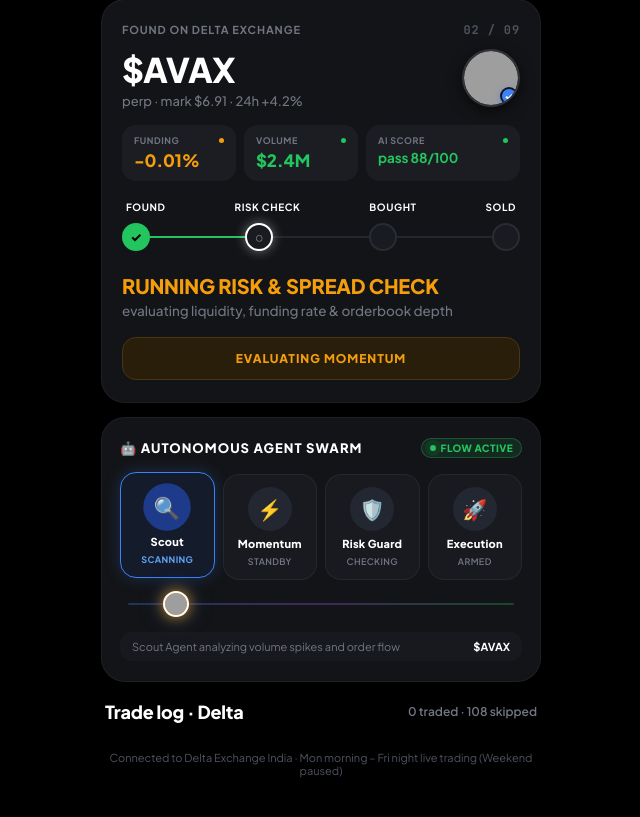
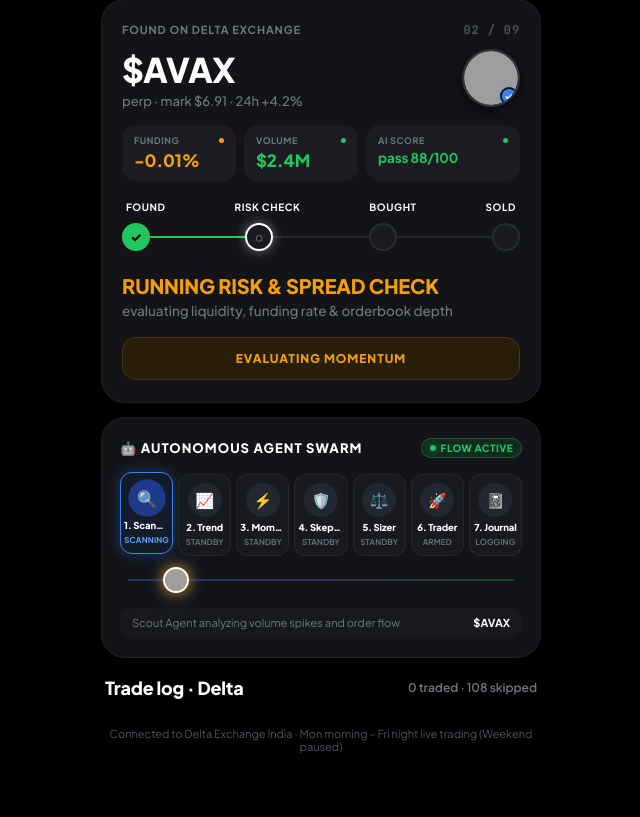
Before and after one commit to indiantrader803-bot/GrokTradeingBrain, a FastAPI app: page / in a window 1280 px wide. Shown: the part 345-1162 px from the top of the page, without its empty margins (319-959 px from the left). After the commit the page ends 1098 px from the top, so only its background shows below. Run offline with FastAPI, Linux system fonts and the light colour scheme; data that the repository does not hold is empty; grey boxes are pictures that could not be loaded.

Commit message:
Update UI with full 7-agent autonomous trading committee

```diff
--- a/dashboard/templates/index.html
+++ b/dashboard/templates/index.html
@@ -588,69 +588,78 @@ body {
   100% { transform: scale(0.95); box-shadow: 0 0 0 0 rgba(34, 197, 94, 0); }
 }
 
-/* Agents Row Container */
+/* Agents Row Container - 7 Specialized Agents */
 .swarm-agents-grid {
   display: grid;
-  grid-template-columns: repeat(4, 1fr);
-  gap: 8px;
+  grid-template-columns: repeat(7, 1fr);
+  gap: 5px;
   position: relative;
 }
 .agent-node-card {
   background: #181a1f;
   border: 1px solid rgba(255, 255, 255, 0.06);
-  border-radius: 16px;
-  padding: 12px 6px;
+  border-radius: 12px;
+  padding: 8px 3px;
   display: flex;
   flex-direction: column;
   align-items: center;
   text-align: center;
-  gap: 6px;
+  gap: 4px;
   position: relative;
   transition: all 0.3s cubic-bezier(0.4, 0, 0.2, 1);
   z-index: 2;
+  min-width: 0;
 }
 .agent-node-card.active {
   border-color: #3b82f6;
   background: #141b2a;
-  box-shadow: 0 0 16px rgba(59, 130, 246, 0.25);
+  box-shadow: 0 0 14px rgba(59, 130, 246, 0.35);
   transform: translateY(-2px);
 }
 .agent-node-card.success {
   border-color: #22c55e;
   background: #11231b;
-  box-shadow: 0 0 16px rgba(34, 197, 94, 0.25);
+  box-shadow: 0 0 12px rgba(34, 197, 94, 0.25);
 }
 .agent-icon-halo {
-  width: 44px;
-  height: 44px;
+  width: 34px;
+  height: 34px;
   border-radius: 50%;
   background: #232731;
   display: flex;
   align-items: center;
   justify-content: center;
-  font-size: 20px;
+  font-size: 15px;
   position: relative;
   transition: transform 0.3s ease;
 }
 .agent-node-card.active .agent-icon-halo {
   background: #1e3a8a;
-  transform: scale(1.08);
+  transform: scale(1.1);
 }
 .agent-node-card.success .agent-icon-halo {
   background: #14532d;
 }
 .agent-role-name {
-  font-size: 11px;
+  font-size: 9.5px;
   font-weight: 800;
   color: #fff;
-  letter-spacing: 0.02em;
+  letter-spacing: -0.01em;
+  white-space: nowrap;
+  overflow: hidden;
+  text-overflow: ellipsis;
+  width: 100%;
 }
 .agent-status-label {
-  font-size: 9px;
+  font-size: 8px;
   font-weight: 600;
   color: var(--text-dim);
   text-transform: uppercase;
-  letter-spacing: 0.04em;
+  letter-spacing: 0.02em;
+  white-space: nowrap;
+  overflow: hidden;
+  text-overflow: ellipsis;
+  width: 100%;
 }
 .agent-node-card.active .agent-status-label {
   color: #60a5fa;
@@ -979,30 +988,48 @@ body {
       </div>
     </div>
 
-    <!-- 4 Specialized Agents Grid -->
+    <!-- 7 Specialized Autonomous Agents Grid -->
     <div class="swarm-agents-grid">
       <div class="agent-node-card active" id="agent-card-1">
         <div class="agent-icon-halo">🔍</div>
-        <div class="agent-role-name">Scout</div>
+        <div class="agent-role-name">1. Scanner</div>
         <div class="agent-status-label" id="agent-status-1">Scanning</div>
       </div>
 
       <div class="agent-node-card" id="agent-card-2">
-        <div class="agent-icon-halo">⚡</div>
-        <div class="agent-role-name">Momentum</div>
+        <div class="agent-icon-halo">📈</div>
+        <div class="agent-role-name">2. Trend</div>
         <div class="agent-status-label" id="agent-status-2">Standby</div>
       </div>
 
       <div class="agent-node-card" id="agent-card-3">
-        <div class="agent-icon-halo">🛡️</div>
-        <div class="agent-role-name">Risk Guard</div>
-        <div class="agent-status-label" id="agent-status-3">Checking</div>
+        <div class="agent-icon-halo">⚡</div>
+        <div class="agent-role-name">3. Momentum</div>
+        <div class="agent-status-label" id="agent-status-3">Standby</div>
       </div>
 
       <div class="agent-node-card" id="agent-card-4">
+        <div class="agent-icon-halo">🛡️</div>
+        <div class="agent-role-name">4. Skeptic</div>
+        <div class="agent-status-label" id="agent-status-4">Standby</div>
+      </div>
+
+      <div class="agent-node-card" id="agent-card-5">
+        <div class="agent-icon-halo">⚖️</div>
+        <div class="agent-role-name">5. Sizer</div>
+        <div class="agent-status-label" id="agent-status-5">Standby</div>
+      </div>
+
+      <div class="agent-node-card" id="agent-card-6">
         <div class="agent-icon-halo">🚀</div>
-        <div class="agent-role-name">Execution</div>
-        <div class="agent-status-label" id="agent-status-4">Armed</div>
+        <div class="agent-role-name">6. Trader</div>
+        <div class="agent-status-label" id="agent-status-6">Armed</div>
+      </div>
+
+      <div class="agent-node-card" id="agent-card-7">
+        <div class="agent-icon-halo">📓</div>
+        <div class="agent-role-name">7. Journal</div>
+        <div class="agent-status-label" id="agent-status-7">Logging</div>
       </div>
     </div>
 
@@ -1070,12 +1097,15 @@ const POOLS = {
 let scanIndex = 0;
 let currentSwarmStep = 1;
 
-// Autonomous Swarm Agents State Progression
+// Autonomous 7-Agent Swarm Progression Pipeline
 const SWARM_STAGES = [
-  { step: 1, left: '12.5%', card: 1, brief: 'Scout Agent analyzing volume spikes & 24h order flow', stat1: 'Active', stat2: 'Standby', stat3: 'Standby', stat4: 'Standby' },
-  { step: 2, left: '37.5%', card: 2, brief: 'Momentum Agent testing RSI breakout & volatility expansion', stat1: 'Passed', stat2: 'Evaluating', stat3: 'Standby', stat4: 'Standby' },
-  { step: 3, left: '62.5%', card: 3, brief: 'Risk Guard Agent verifying leverage limits, drawdown & slippage', stat1: 'Passed', stat2: 'Approved', stat3: 'Verifying', stat4: 'Standby' },
-  { step: 4, left: '87.5%', card: 4, brief: 'Execution Agent ready on exchange with smart IOC limit order', stat1: 'Passed', stat2: 'Approved', stat3: 'Approved', stat4: 'Executed' }
+  { step: 1, left: '7.1%', card: 1, brief: 'Agent 1 (Scanner): Scanning volume spikes, breakouts & 24h market liquidity', stat1: 'Scanning' },
+  { step: 2, left: '21.4%', card: 2, brief: 'Agent 2 (Trend Analyst): Verifying EMA9/21 cross, VWAP alignment & market structure', stat2: 'Analyzing' },
+  { step: 3, left: '35.7%', card: 3, brief: 'Agent 3 (Momentum Hunter): Testing RSI acceleration & orderbook buying volume surge', stat3: 'Evaluating' },
+  { step: 4, left: '50.0%', card: 4, brief: 'Agent 4 (Skeptic): Enforcing VETO authority against rugs, false pumps & spread traps', stat4: 'Verifying' },
+  { step: 5, left: '64.3%', card: 5, brief: 'Agent 5 (Position Sizer): Calculating leverage, max risk budget (<8% stack) & margin', stat5: 'Sizing' },
+  { step: 6, left: '78.6%', card: 6, brief: 'Agent 6 (Trader Execution): Committee consensus reached — dispatching smart IOC order', stat6: 'Approved' },
+  { step: 7, left: '92.9%', card: 7, brief: 'Agent 7 (Journal): Recording entry price, audit trail, order hash & PnL targets', stat7: 'Logged ✓' }
 ];
 
 function updateSwarmFlow(targetSymbol) {
@@ -1086,7 +1116,7 @@ function updateSwarmFlow(targetSymbol) {
 
   if (flyingOrb) {
     flyingOrb.style.left = stage.left;
-    flyingOrb.style.transform = 'translate(-50%, -50%) scale(1.15)';
+    flyingOrb.style.transform = 'translate(-50%, -50%) scale(1.18)';
     setTimeout(() => {
       flyingOrb.style.transform = 'translate(-50%, -50%) scale(1.0)';
     }, 300);
@@ -1107,8 +1137,8 @@ function updateSwarmFlow(targetSymbol) {
     };
   }
 
-  // Update Agent Cards
-  for (let i = 1; i <= 4; i++) {
+  // Update All 7 Agent Cards
+  for (let i = 1; i <= 7; i++) {
     const card = document.getElementById(`agent-card-${i}`);
     const status = document.getElementById(`agent-status-${i}`);
     if (card && status) {
@@ -1130,7 +1160,7 @@ function updateSwarmFlow(targetSymbol) {
   if (briefElem) briefElem.textContent = stage.brief;
   if (targetElem) targetElem.textContent = `$${clean}`;
 
-  currentSwarmStep = (currentSwarmStep % 4) + 1;
+  currentSwarmStep = (currentSwarmStep % 7) + 1;
 }
 
 function cycleScanCard() {
```
